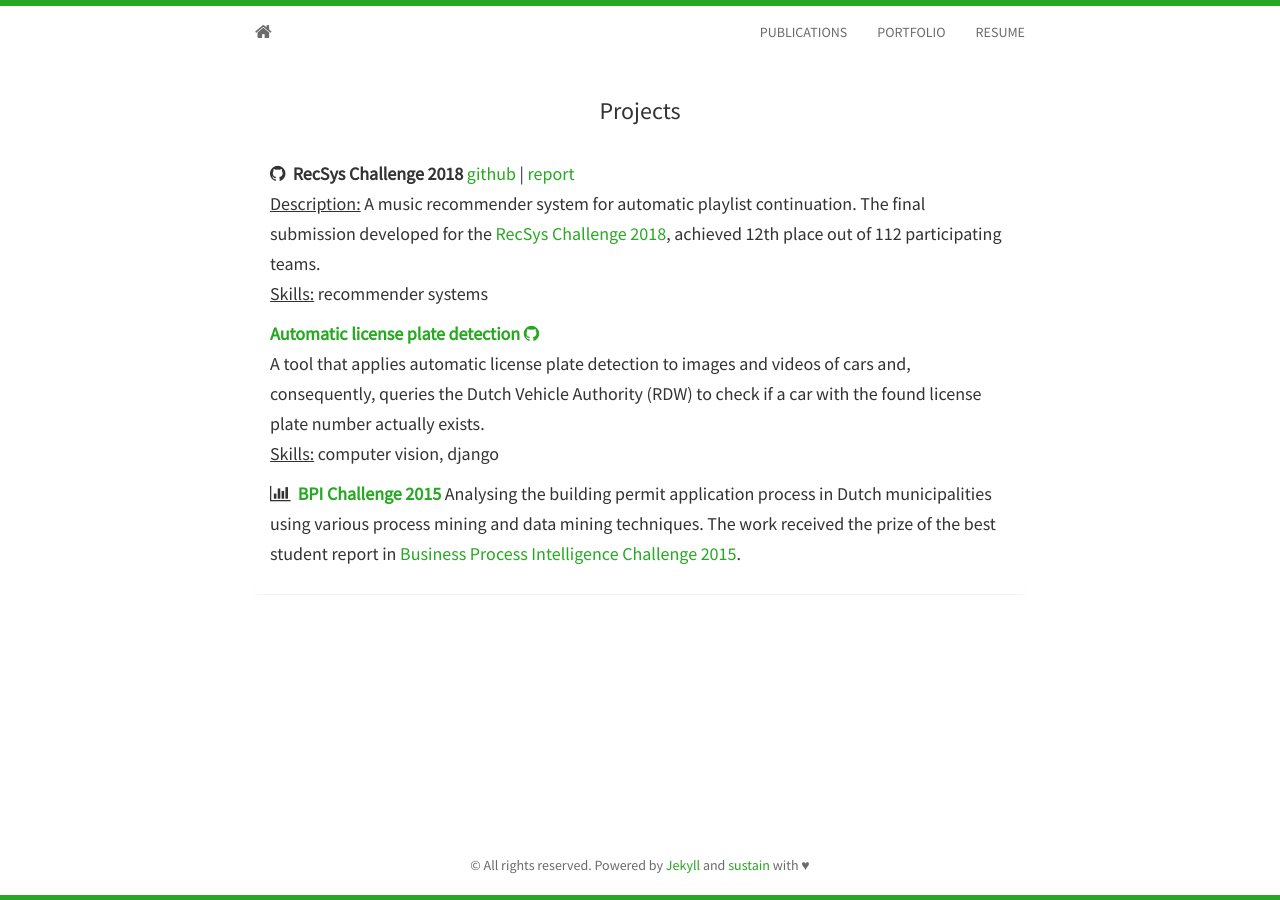
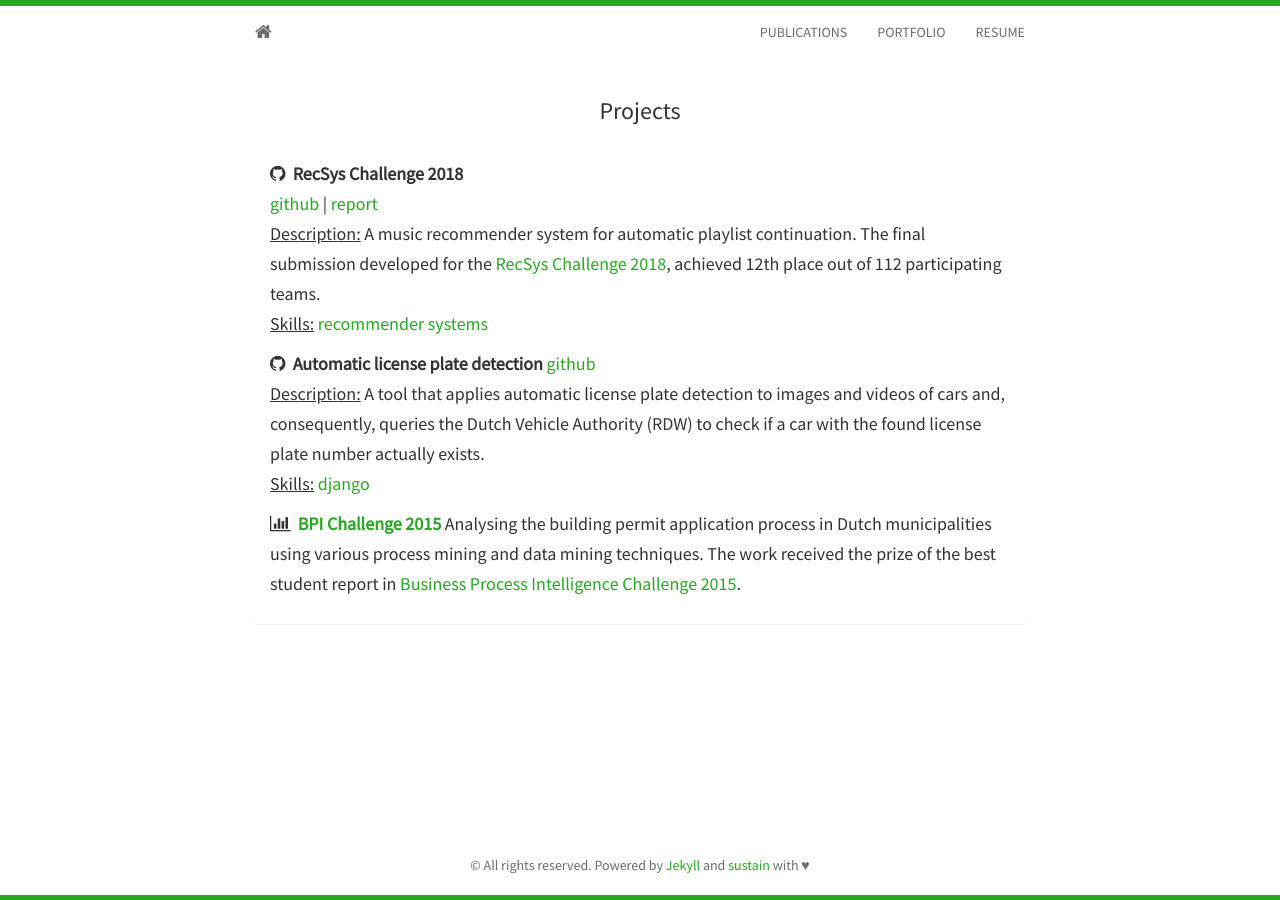
Before and after one commit to irhete/irhete.github.io, a Jekyll site: the page built from portfolio.html, in a window 1280 px wide. Built offline with Jekyll 4.4.1, drawn with Linux system fonts in a browser that asks for light colours; nearby versions of some CDN libraries; a style sheet for code colours, icons or effects is not loaded.

Commit message:
Updated portfolio

```diff
--- a/_includes/portfolio.html
+++ b/_includes/portfolio.html
@@ -4,14 +4,16 @@
   <div class="panel panel-default">
     <div class="panel-body">
 		<h5>
-			<i class="fa fa-github"></i>&nbsp;&nbsp;<strong>RecSys Challenge 2018</strong> <a href="https://github.com/irhete/recsys-challenge-2018">github</a> | <a href="https://github.com/irhete/recsys-challenge-2018">report</a> <br>
+			<i class="fa fa-github"></i>&nbsp;&nbsp;<strong>RecSys Challenge 2018</strong> <br>
+            <a href="https://github.com/irhete/recsys-challenge-2018">github</a> | <a href="https://github.com/irhete/recsys-challenge-2018">report</a> <br>
 <u>Description:</u> A music recommender system for automatic playlist continuation. The final submission developed for the <a href="https://recsys-challenge.spotify.com/">RecSys Challenge 2018</a>, achieved 12th place out of 112 participating teams. <br>
-            <u>Skills:</u> recommender systems
+            <u>Skills:</u> <span class="skill">recommender systems</span>
 		</h5>
 		<h5>
-			<strong><a href="https://github.com/annitrolla/car-insurance-tool">Automatic license plate detection</a></strong><a href="https://github.com/annitrolla/car-insurance-tool"> <i class="fa fa-github"></i>&nbsp;&nbsp; </a><br>
-A tool that applies automatic license plate detection to images and videos of cars and, consequently, queries the Dutch Vehicle Authority (RDW) to check if a car with the found license plate number actually exists. <br>
-            <u>Skills:</u> computer vision, django
+			<i class="fa fa-github"></i>&nbsp;&nbsp;<strong>Automatic license plate detection</strong>
+            <a href="https://github.com/annitrolla/car-insurance-tool">github</a><br>
+<u>Description:</u> A tool that applies automatic license plate detection to images and videos of cars and, consequently, queries the Dutch Vehicle Authority (RDW) to check if a car with the found license plate number actually exists. <br>
+            <u>Skills:</u> <span class="skill">django</span>
 		</h5>
     	<h5>
 			<i class="fa fa-bar-chart"></i>&nbsp;&nbsp;<strong><a href="http://www.win.tue.nl/bpi/lib/exe/fetch.php?media=2015:bpic2015_paper_3.pdf">BPI Challenge 2015</a></strong>
--- a/static/css/main.css
+++ b/static/css/main.css
@@ -167,6 +167,10 @@
   font-size: 18px;
 }
 
+.skill {
+  color: #27A822;
+}
+
 /* Footer
 -------------------------------------------------- */
 
```
